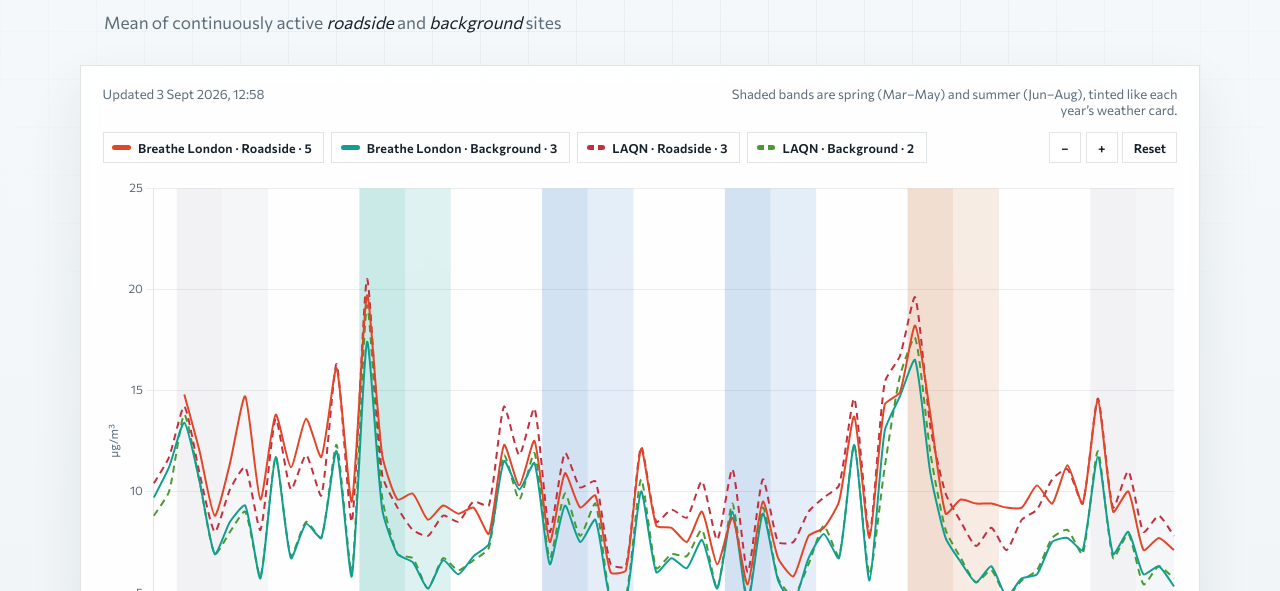
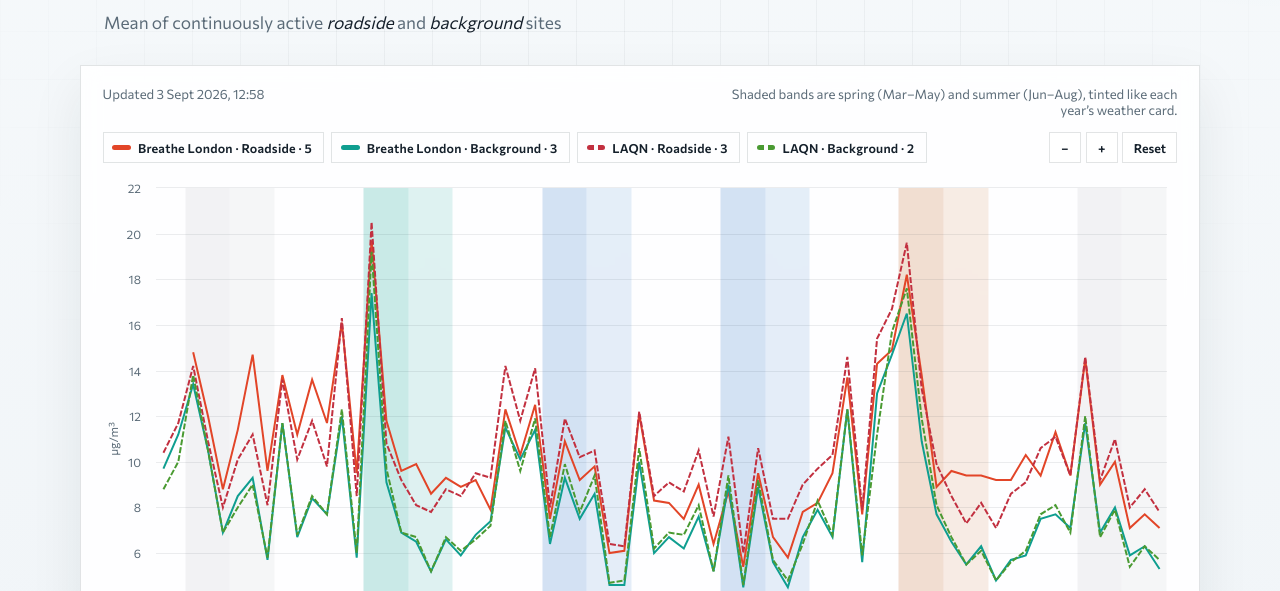
Before and after one commit to arg02/gla-pm25, a website: page monthly.html in a window 1280 px wide. Shown: the part 209-800 px from the top of the page. Drawn offline with nearby package versions, Linux system fonts and the light colour scheme; some packages are replaced by stand-ins of ours; a script that the page names is missing.

Commit message:
Switch monthly chart from Chart.js to Highcharts for native plotBand alignment
Co-authored-by: Cursor <cursoragent@cursor.com>

```diff
--- a/js/app.js
+++ b/js/app.js
@@ -85,10 +85,18 @@ function renderToggles(series, chart) {
     btn.setAttribute("aria-pressed", "true");
     btn.innerHTML = `<span class="swatch ${style.dash.length ? "swatch--dash" : "swatch--solid"}" style="--swatch:${style.color}"></span>${s.label} · ${s.n}`;
     btn.addEventListener("click", () => {
+      if (chart.isHighcharts) {
+        const hcSeries = chart._hc.series[i];
+        if (hcSeries) {
+          hcSeries.visible ? hcSeries.hide() : hcSeries.show();
+        }
+        btn.setAttribute("aria-pressed", hcSeries?.visible ? "true" : "false");
+      } else {
         const ds = chart.data.datasets[i];
         ds.hidden = !ds.hidden;
         btn.setAttribute("aria-pressed", ds.hidden ? "false" : "true");
         chart.update();
+      }
     });
     root.appendChild(btn);
   });
@@ -298,10 +306,40 @@ function bindZoomControls(chart) {
   const inn = document.getElementById("zoom-in");
   const out = document.getElementById("zoom-out");
   const reset = document.getElementById("zoom-reset");
-  if (!inn || !out || !reset || typeof chart.zoom !== "function") return;
+  if (!inn || !out || !reset) return;
+
+  if (chart.isHighcharts) {
+    const hc = chart._hc;
+    inn.addEventListener("click", () => {
+      const axis = hc.xAxis[0];
+      const { min, max, dataMin, dataMax } = axis.getExtremes();
+      const range = max - min;
+      const mid = (min + max) / 2;
+      const newRange = range / 1.4;
+      axis.setExtremes(
+        Math.max(dataMin, mid - newRange / 2),
+        Math.min(dataMax, mid + newRange / 2),
+      );
+    });
+    out.addEventListener("click", () => {
+      const axis = hc.xAxis[0];
+      const { min, max, dataMin, dataMax } = axis.getExtremes();
+      const range = max - min;
+      const mid = (min + max) / 2;
+      const newRange = range * 1.4;
+      axis.setExtremes(
+        Math.max(dataMin, mid - newRange / 2),
+        Math.min(dataMax, mid + newRange / 2),
+      );
+    });
+    reset.addEventListener("click", () => {
+      hc.xAxis[0].setExtremes(undefined, undefined);
+    });
+  } else if (typeof chart.zoom === "function") {
     inn.addEventListener("click", () => chart.zoom(1.4));
     out.addEventListener("click", () => chart.zoom(0.7));
     reset.addEventListener("click", () => chart.resetZoom());
+  }
 }
 
 function renderWeatherVisual(wx) {
@@ -452,94 +490,126 @@ function monthTick(key) {
   return "";
 }
 
+const MONTH_NAMES = [
+  "Jan", "Feb", "Mar", "Apr", "May", "Jun",
+  "Jul", "Aug", "Sep", "Oct", "Nov", "Dec",
+];
+
+function monthLabel(key) {
+  const [y, m] = String(key).split("-");
+  return `${MONTH_NAMES[Number(m) - 1]} ${y}`;
+}
+
+function seasonPlotBands(labels, wx) {
+  const bands = [];
+  const years = [...new Set(labels.map((k) => k.slice(0, 4)))];
+  for (const year of years) {
+    const block = wx?.years?.[year];
+    const tone = block ? weatherTone(block) : null;
+    const rgb = tone ? TONE_RGB[tone.className] : "21, 32, 43";
+    const springA = tone ? 0.22 : 0.05;
+    const summerA = tone ? 0.13 : 0.035;
+    const ranges = [
+      { start: `${year}-03`, end: `${year}-05`, alpha: springA },
+      { start: `${year}-06`, end: `${year}-08`, alpha: summerA },
+    ];
+    for (const r of ranges) {
+      const i0 = labels.indexOf(r.start);
+      const i1 = labels.indexOf(r.end);
+      if (i0 < 0 || i1 < 0) continue;
+      bands.push({
+        from: i0 - 0.5,
+        to: i1 + 0.5,
+        color: `rgba(${rgb}, ${r.alpha})`,
+        zIndex: 0,
+      });
+    }
+  }
+  return bands;
+}
+
 function buildMonthlyChart(data, wx) {
   const labels = data.months.map(String);
-  const datasets = data.series.map((s) => {
+  const series = data.series.map((s) => {
     const style = SERIES_STYLE[s.id] || SERIES_STYLE.bl_roadside;
     return {
-      label: s.label,
+      name: s.label,
       data: labels.map((m) => s.values?.[m] ?? null),
-      borderColor: style.color,
-      backgroundColor: style.color,
-      borderDash: style.dash,
-      pointStyle: style.pointStyle,
-      pointRadius: 0,
-      pointHoverRadius: 5,
-      borderWidth: 2,
-      tension: 0.2,
-      spanGaps: false,
-      hidden: false,
+      color: style.color,
+      dashStyle: style.dash.length ? "ShortDash" : "Solid",
+      marker: {
+        symbol: style.pointStyle === "rect" ? "square" : "circle",
+        radius: 2,
+        enabled: false,
+      },
+      lineWidth: 2,
+      states: { hover: { lineWidth: 3 } },
+      connectNulls: false,
     };
   });
 
-  const ctx = document.getElementById("chart");
-  return new Chart(ctx, {
+  const tickPositions = labels.reduce((acc, key, i) => {
+    if (key.endsWith("-01")) acc.push(i);
+    return acc;
+  }, []);
+
+  const hcChart = Highcharts.chart("hc-chart", {
+    chart: {
       type: "line",
-    data: { labels, datasets },
-    plugins: [seasonBandPlugin(wx)],
-    options: {
-      responsive: true,
-      maintainAspectRatio: false,
-      interaction: { mode: "index", intersect: false },
-      plugins: {
-        legend: { display: false },
-        zoom: ZOOM_OPTIONS,
+      zoomType: "x",
+      panning: { enabled: true, type: "x" },
+      panKey: "shift",
+      backgroundColor: "transparent",
+      style: { fontFamily: "Commissioner, sans-serif" },
+      spacing: [10, 10, 10, 0],
+    },
+    title: { text: null },
+    credits: { enabled: false },
+    legend: { enabled: false },
+    xAxis: {
+      categories: labels.map(monthLabel),
+      tickPositions,
+      labels: {
+        formatter() {
+          const key = labels[this.pos];
+          return key ? key.slice(0, 4) : "";
+        },
+        style: { color: AXIS_MUTED, fontSize: "12px" },
+      },
+      plotBands: seasonPlotBands(labels, wx),
+      lineColor: GRID,
+      tickColor: GRID,
+      gridLineWidth: 0,
+    },
+    yAxis: {
+      min: 0,
+      softMax: 20,
+      title: { text: "µg/m³", style: { color: AXIS_MUTED, fontSize: "12px" } },
+      labels: { style: { color: AXIS_MUTED, fontSize: "12px" } },
+      gridLineColor: GRID,
+    },
     tooltip: {
+      shared: true,
+      useHTML: true,
       backgroundColor: "#15202b",
-          titleColor: "#f6f9fb",
-          bodyColor: "#f6f9fb",
-          titleFont: { family: "Fraunces", size: 14 },
-          bodyFont: { family: "Commissioner", size: 13 },
-          padding: 12,
-          callbacks: {
-            title(items) {
-              const key = items[0]?.label || "";
-              const [y, m] = key.split("-");
-              const names = [
-                "Jan", "Feb", "Mar", "Apr", "May", "Jun",
-                "Jul", "Aug", "Sep", "Oct", "Nov", "Dec",
-              ];
-              return `${names[Number(m) - 1] || m} ${y}`;
+      borderColor: "#15202b",
+      style: { color: "#f6f9fb", fontSize: "13px", fontFamily: "Commissioner" },
+      headerFormat: '<span style="font-family:Fraunces;font-size:14px">{point.key}</span><br/>',
+      pointFormat: '<span style="color:{series.color}">●</span> {series.name}: <b>{point.y:.1f}</b> µg/m³<br/>',
     },
-            label(item) {
-              const v = item.parsed.y;
-              if (v == null) return `${item.dataset.label}: no data`;
-              return `${item.dataset.label}: ${fmtUg(v)} µg/m³`;
+    plotOptions: {
+      line: {
+        animation: false,
       },
     },
-        },
-      },
-      scales: {
-        x: {
-          grid: { display: false },
-          ticks: {
-            font: { family: "Commissioner", size: 12 },
-            color: AXIS_MUTED,
-            maxRotation: 0,
-            autoSkip: false,
-            callback(value, index) {
-              return monthTick(labels[index]);
-            },
-          },
-        },
-        y: {
-          beginAtZero: true,
-          suggestedMax: 20,
-          title: {
-            display: true,
-            text: "µg/m³",
-            color: AXIS_MUTED,
-            font: { family: "Commissioner", size: 12 },
-          },
-          grid: { color: GRID },
-          ticks: {
-            font: { family: "Commissioner", size: 12 },
-            color: AXIS_MUTED,
-          },
-        },
-      },
-    },
+    series,
   });
+
+  // Return a thin wrapper so toggle/zoom helpers still work
+  return {
+    _hc: hcChart,
+    isHighcharts: true,
+  };
 }
 
 async function loadJson(url) {
--- a/monthly.html
+++ b/monthly.html
@@ -43,7 +43,8 @@
         </div>
       </div>
       <div class="chart-wrap chart-wrap--monthly">
-        <canvas id="chart" aria-label="Monthly PM2.5 by network and site type"></canvas>
+        <div id="hc-chart" style="width:100%;height:100%"></div>
+        <canvas id="chart" style="display:none" aria-label="Monthly PM2.5 by network and site type"></canvas>
       </div>
       <p class="incomplete" id="incomplete" hidden></p>
     </section>
@@ -81,6 +82,7 @@
     <script src="https://cdn.jsdelivr.net/npm/chart.js@4.4.7/dist/chart.umd.min.js"></script>
     <script src="https://cdn.jsdelivr.net/npm/hammerjs@2.0.8/hammer.min.js"></script>
     <script src="https://cdn.jsdelivr.net/npm/chartjs-plugin-zoom@2.2.0/dist/chartjs-plugin-zoom.min.js"></script>
+    <script src="https://cdn.jsdelivr.net/npm/highcharts@11.4.8/highcharts.js"></script>
     <script src="js/app.js"></script>
   </body>
 </html>
```
Lines whose indentation alone changed are shown as unchanged.
